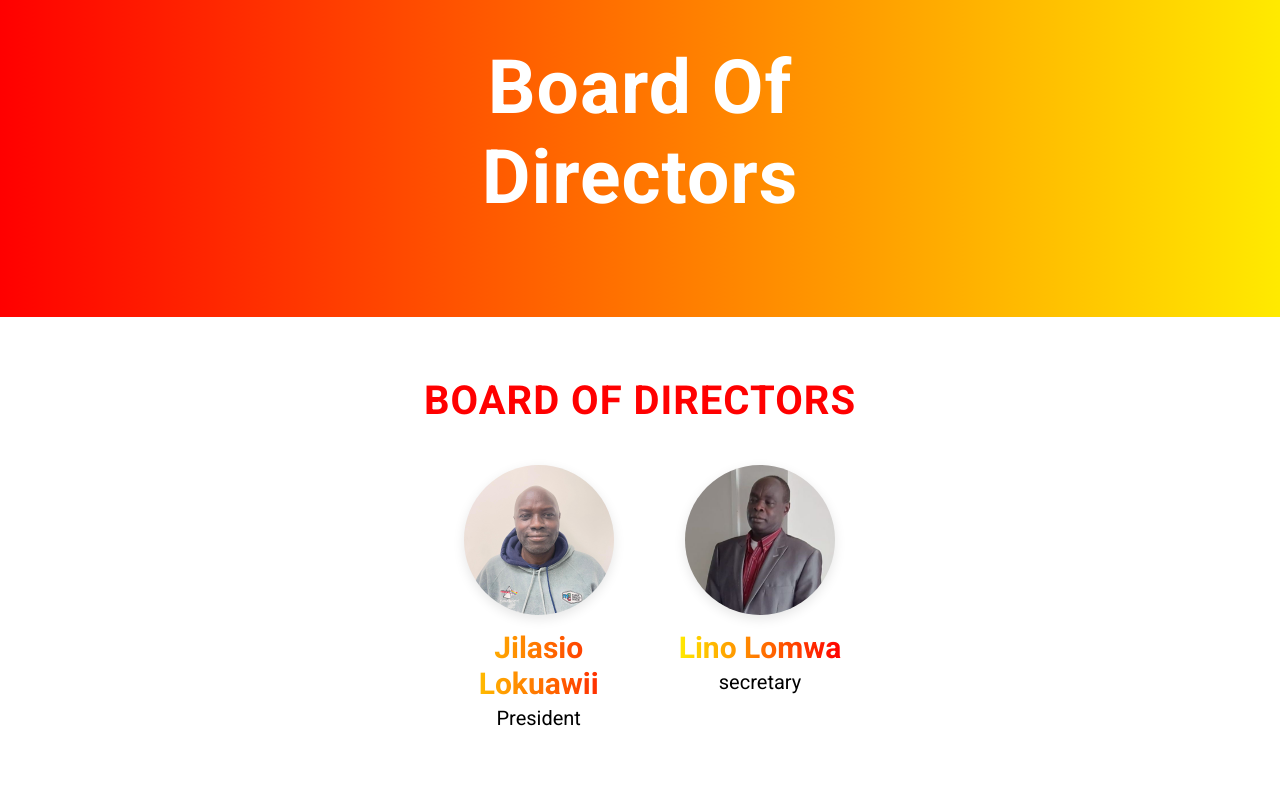
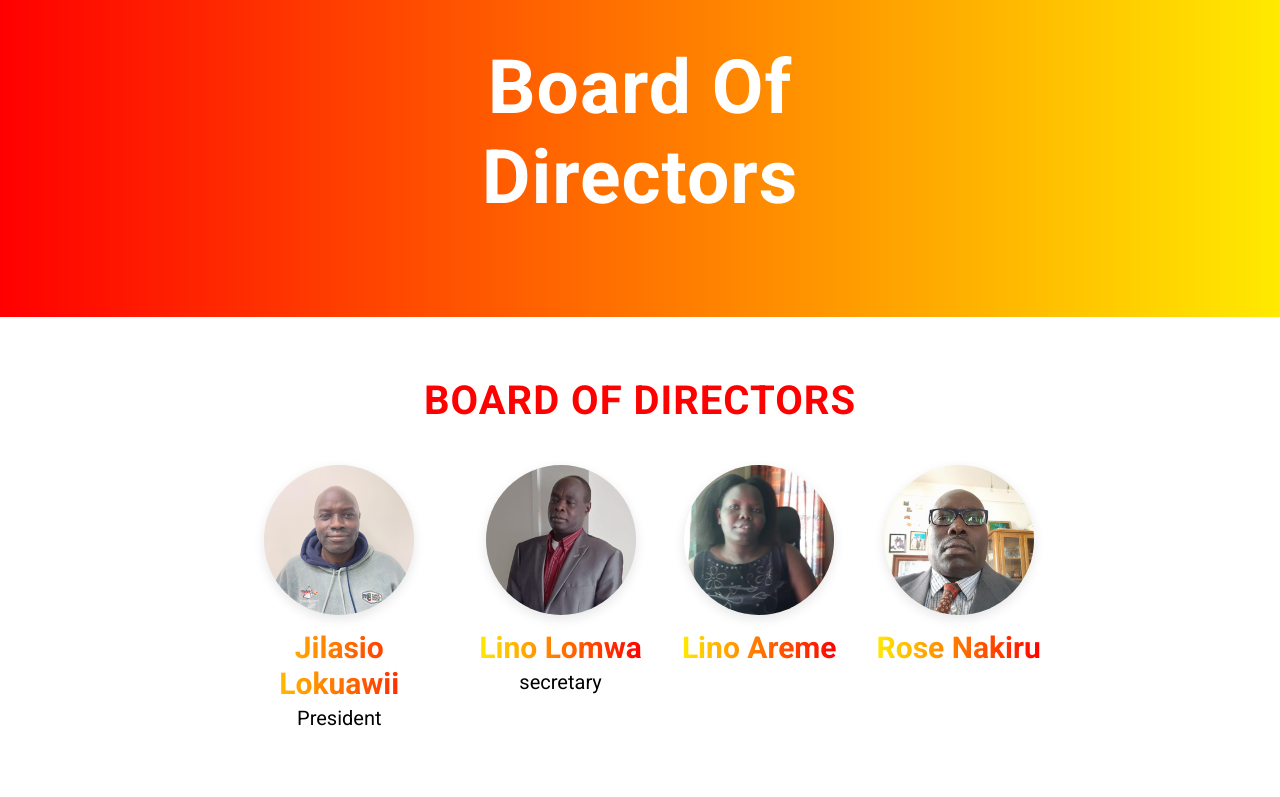
Before and after one commit to madnywebtech786/SSCLF, a plain HTML site: page boardofdirectors.html in a window 1280 px wide. Shown: the part 155-952 px from the top of the page. Drawn offline with nearby package versions, Linux system fonts and the light colour scheme; a web font is replaced by a local one.

Commit message:
board of directors updated

```diff
--- a/boardofdirectors.html
+++ b/boardofdirectors.html
@@ -114,6 +114,14 @@
             <h3>Lino Lomwa</h3>
             <p>secretary </p>
           </div>
+          <div class="leader-card">
+            <div class="leader-image" style="background-image: url('images/Lino-Areme.jpg');"></div>
+            <h3>Lino Areme</h3>
+          </div>
+          <div class="leader-card">
+            <div class="leader-image" style="background-image: url('images/Rose-Nakiru.jpg');"></div>
+            <h3>Rose Nakiru</h3>
+          </div>
         </div>
       </section>
       <!-- Gallery -->
```
Also changed, not shown: index.html (+8 -0 lines), images/Lino-Areme.jpg (added), images/Rose-Nakiru.jpg (added).
